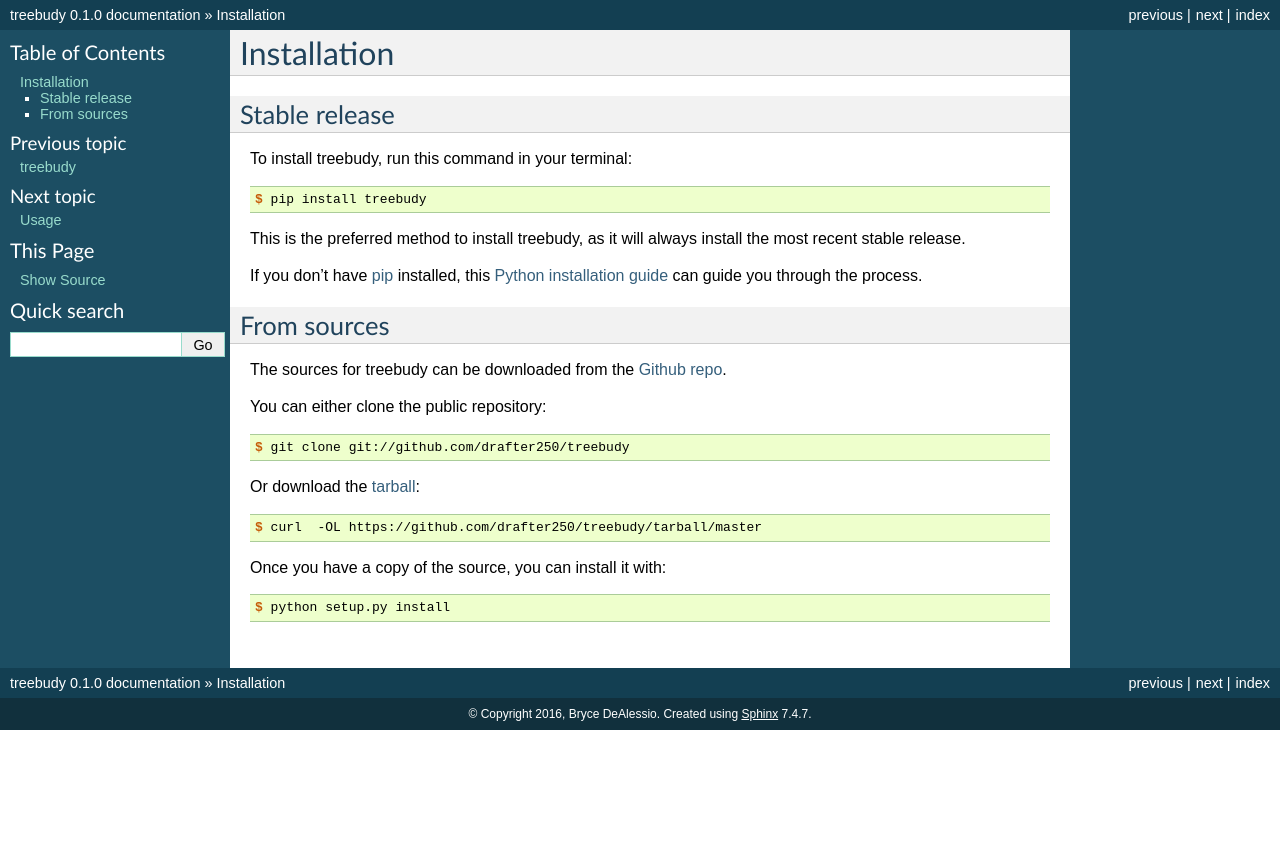
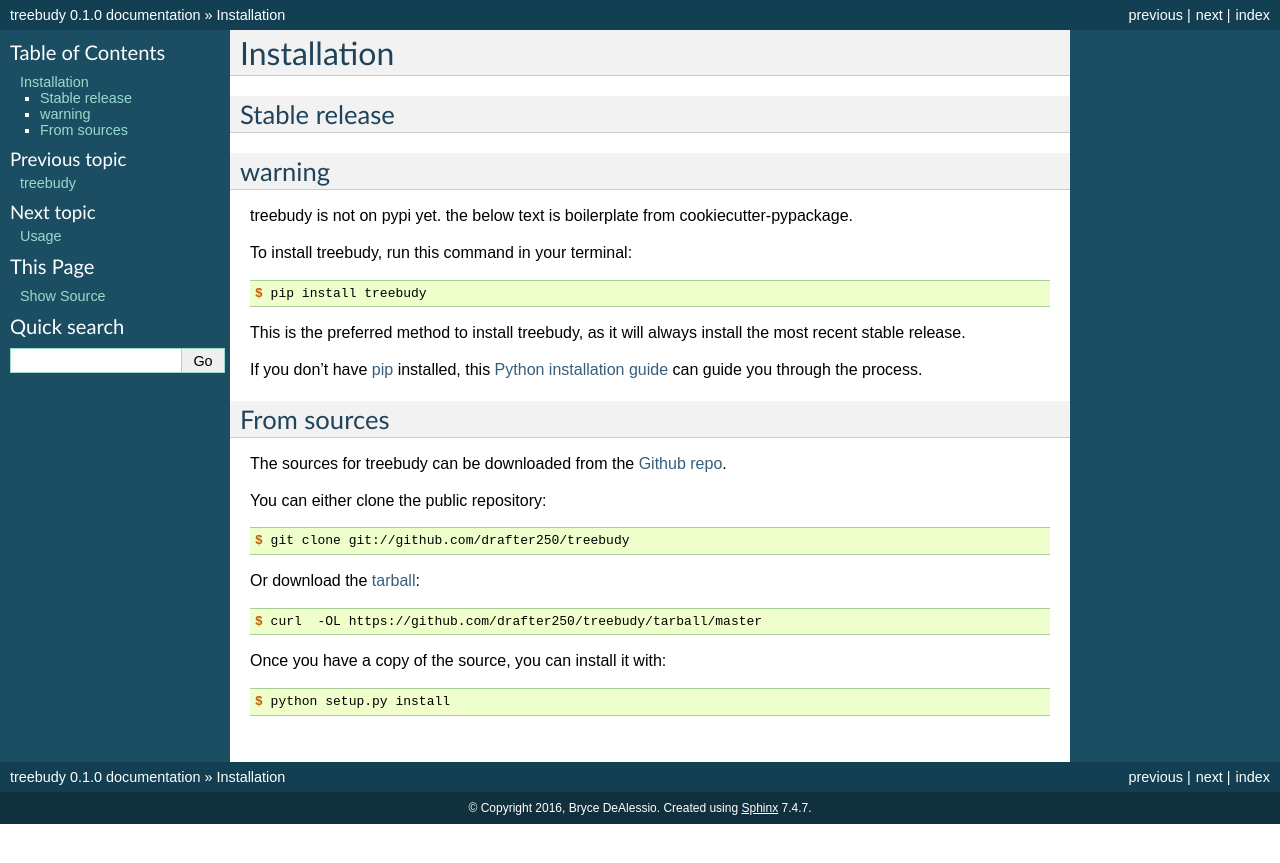
Before and after one commit to treebudy/treebudy, a Sphinx documentation site: the page built from docs/installation.rst, in a window 1280 px wide. Shown: the top 863 px of the page. Built offline with Sphinx 7.4.7, drawn with Linux system fonts in a browser that asks for light colours.

Commit message:
Snode can be Manualy nested now.

```diff
--- a/docs/index.rst
+++ b/docs/index.rst
@@ -14,9 +14,11 @@ Contents:
    readme
    installation
    usage
+   treebudy
    contributing
    authors
    history
+
 
 Indices and tables
 ==================
--- a/docs/installation.rst
+++ b/docs/installation.rst
@@ -7,6 +7,11 @@ Installation
 
 Stable release
 --------------
+
+warning
+-------
+treebudy is not on pypi yet. the below text is boilerplate from cookiecutter-pypackage.
+
 
 To install treebudy, run this command in your terminal:
 
```
Also changed, not shown: README.rst (+6 -4 lines), setup.py (+2 -8 lines), .travis.yml, 3 other files.
